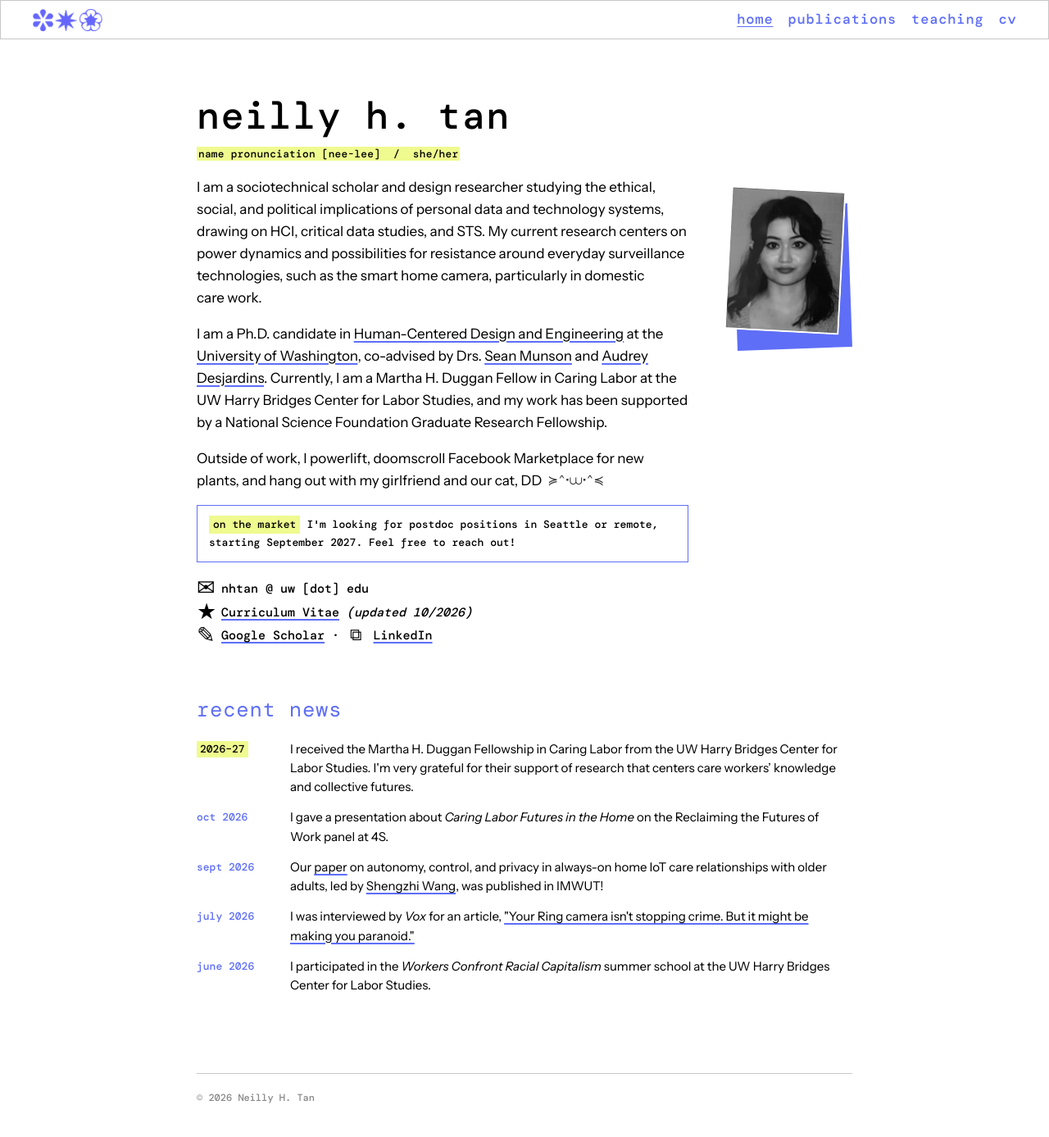
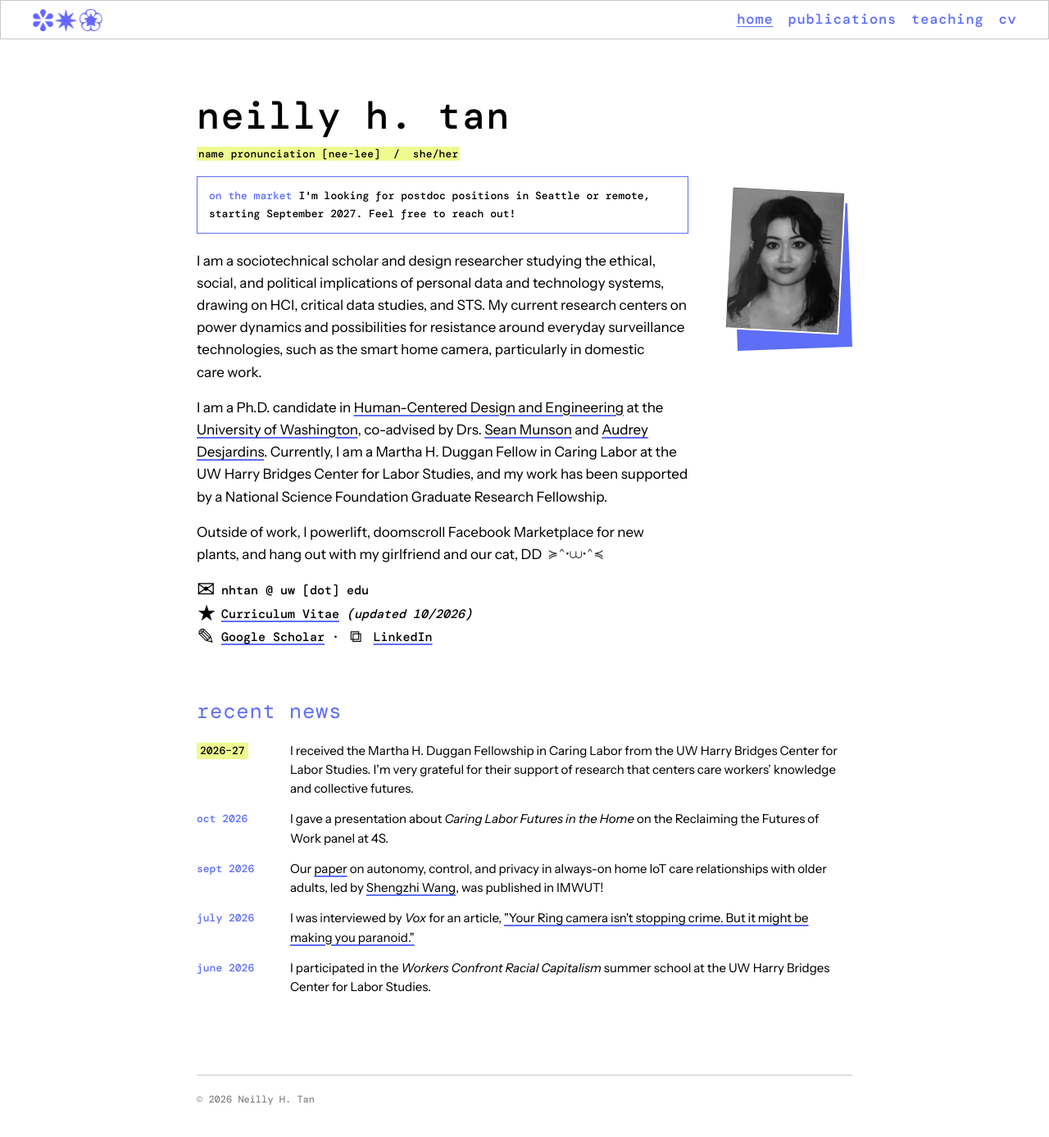
Before and after one commit to neillytan/neillytan.github.io, a Jekyll site: the page built from index.html, in a window 1280 px wide and 1400 px high. Shown: the top 1387 px of the window at 82% size. Built offline with Jekyll 4.4.1, drawn with Linux system fonts in a browser that asks for light colours; some web fonts are replaced.

Commit message:
Move postdoc notice under name; blue label instead of yellow
Co-Authored-By: Claude Opus 5.5 <noreply@anthropic.com>

```diff
--- a/assets/css/style.css
+++ b/assets/css/style.css
@@ -91,8 +91,8 @@ p { margin: 0 0 1rem; }
 
 .kaomoji { font-size: 0.9em; letter-spacing: 0.02em; margin-left: 0.25em; color: #333; white-space: nowrap; position: relative; top: -1px; }
 
-.job-note { margin: 4px 0 18px; padding: 12px 14px; border: 1px solid var(--accent); font-family: var(--heading-font); font-size: 13px; line-height: 1.7; }
-.job-label { display: inline-block; margin-right: 8px; padding: 0 5px; background: var(--highlight); color: var(--text); }
+.job-note { margin: 2px 0 20px; padding: 12px 14px; border: 1px solid var(--accent); font-family: var(--heading-font); font-size: 13px; line-height: 1.7; }
+.job-label { margin-right: 8px; color: var(--accent); }
 
 /* contact */
 .contact { margin-top: 1rem; font-family: var(--heading-font); font-size: 15px; line-height: 1.9; }
--- a/index.html
+++ b/index.html
@@ -8,13 +8,13 @@ page_class: home
     <h1>neilly h. tan</h1>
     <p class="pronouns"><mark>name pronunciation [nee-lee] &nbsp;/&nbsp; she/her</mark></p>
 
+    <p class="job-note"><span class="job-label">on the market</span>I'm looking for postdoc positions in Seattle or remote, starting September 2027. Feel free to reach out!</p>
+
     <p>I am a sociotechnical scholar and design researcher studying the ethical, social, and political implications of personal data and technology systems, drawing on HCI, critical data studies, and STS. My current research centers on power dynamics and possibilities for resistance around everyday surveillance technologies, such as the smart home camera, particularly in domestic care work.</p>
 
     <p>I am a Ph.D. candidate in <a href="https://www.hcde.washington.edu/">Human-Centered Design and Engineering</a> at the <a href="https://www.washington.edu/">University of Washington</a>, co-advised by Drs. <a href="https://www.smunson.com/">Sean Munson</a> and <a href="http://audreydesjardins.com/">Audrey Desjardins</a>. Currently, I am a Martha H. Duggan Fellow in Caring Labor at the UW Harry Bridges Center for Labor Studies, and my work has been supported by a National Science Foundation Graduate Research Fellowship.</p>
 
     <p>Outside of work, I powerlift, doomscroll Facebook Marketplace for new plants, and hang out with my girlfriend and our cat, DD <span class="kaomoji" aria-hidden="true">≽^•⩊•^≼</span></p>
-
-    <p class="job-note"><span class="job-label">on the market</span>I'm looking for postdoc positions in Seattle or remote, starting September 2027. Feel free to reach out!</p>
 
     <p class="contact">
       <span class="icon icon-mail">✉</span>{{ site.email_display }}<br>
```
